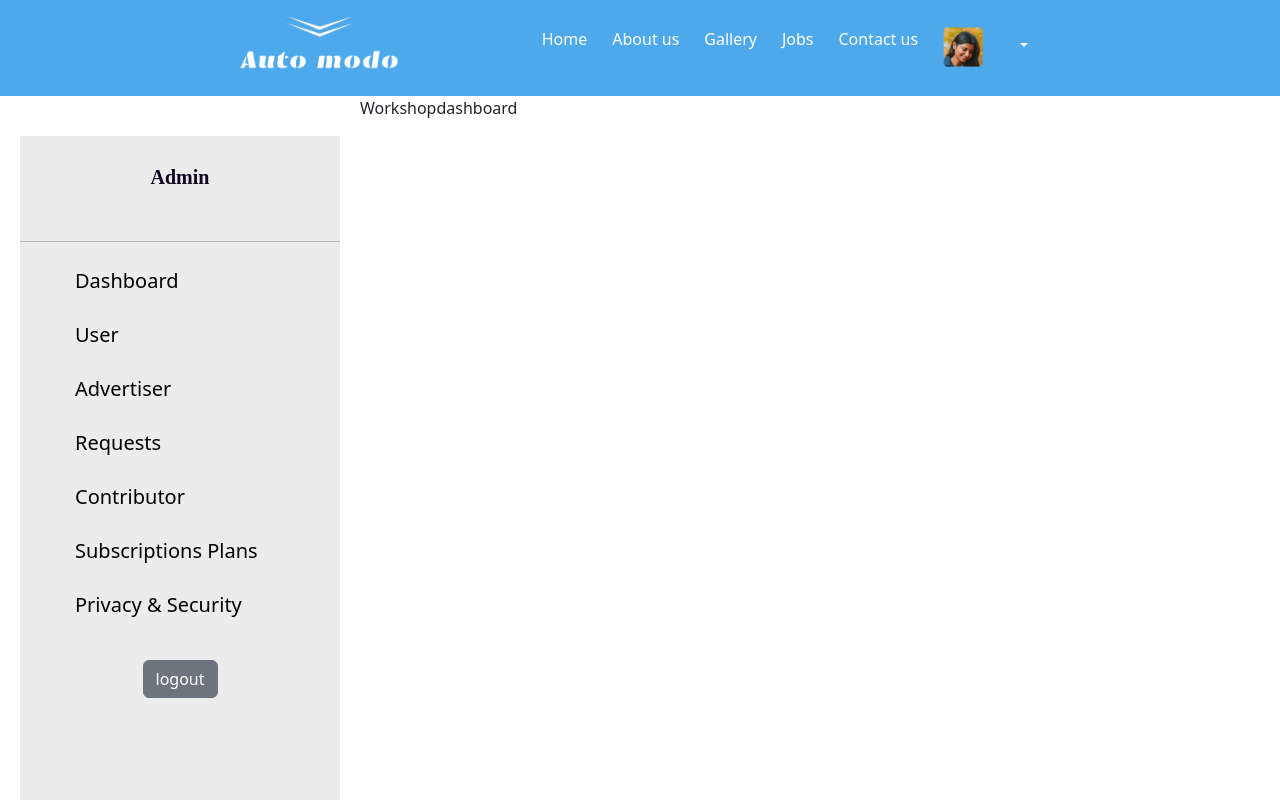
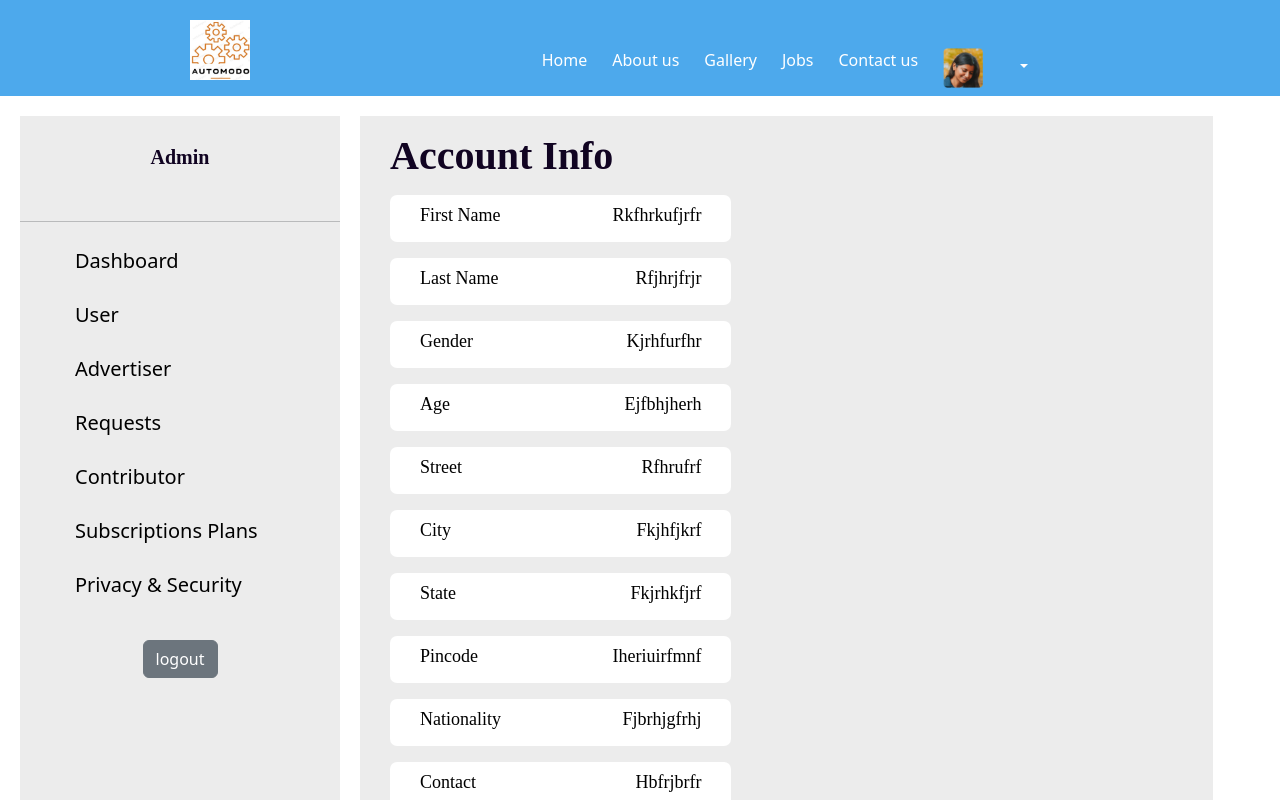
Before and after one commit to soumyasics/automodo_frontend, a React (Create React App) app: page /workshop-dashboard in a window 1280 px wide. Built offline with nearby package versions, Linux system fonts and the light colour scheme.

Commit message:
vinayak commit

```diff
--- a/src/App.js
+++ b/src/App.js
@@ -17,6 +17,7 @@ import AdminDashboard from './Components/Admin/AdminDashboard';
 
 import Workshopsidebar from './Components/Workshop/Adminsidebar';
 import Workshopmain from './Components/Workshop/Workshopmain';
+import Adminnav from './Components/Admin/Adminnav';
 
 
 
@@ -27,15 +28,24 @@ function App() {
       <Route path='/' element={[<Navbar/>,<MainAdmin/>,<Footer/>]}/>
       <Route path='/table-format' element={[<Navbar/>,<AdminTable/>,<Footer/>]}/>
       <Route path='/page-heading' element={[<Navbar/>,<Pageheading/>,<Footer/>]}/>
+
+      {/* user */}
       <Route path='/user-login' element={[<Navbar/>,<LoginUser/>,<Footer/>]}/>
+      <Route path='/user-signup' element={[<Navbar/>,<SignupUser/>,<Footer/>]}/>
+
+      {/* Mechanic */}
       <Route path='/mechanic-login' element={[<Navbar/>,<LoginMechanic/>,<Footer/>]}/>
+      <Route path='/mechanic-signup' element={[<Navbar/>,<SignupMechanic/>,<Footer/>]}/>
+
+      {/* Workshop */}
       <Route path='/workshop-login' element={[<Navbar/>,<LoginWorkshop/>,<Footer/>]}/>
-      <Route path='/user-signup' element={[<Navbar/>,<SignupUser/>,<Footer/>]}/>
-      <Route path='/mechanic-signup' element={[<Navbar/>,<SignupMechanic/>,<Footer/>]}/>
       <Route path='/workshop-signup' element={[<Navbar/>,<SignupWorkshop/>,<Footer/>]}/>
       <Route path='/workshop-sidebar' element={[<Navbar/>,<Workshopsidebar/>,<Footer/>]}/>
       <Route path='/workshop-dashboard' element={[<Navbar/>,<Workshopmain data="workshopdashboard"/>,<Footer/>]}/>
-      <Route path='/admin-dashboard' element={[<Navbar/>,<AdminDashboard/>,<Footer/>]}/>
+
+      {/* Admin */}
+      <Route path='/admin-dashboard' element={[<Adminnav/>,<AdminDashboard/>,<Footer/>]}/>
+      <Route path='/admin-nav' element={<Adminnav/>}/>
 
 
 
--- a/src/Components/Admin/AdminDashboard.css
+++ b/src/Components/Admin/AdminDashboard.css
@@ -1,4 +1,3 @@
-
 
 .sidebar-admin{
   border: 1px solid rgb(180, 179, 179);
@@ -59,72 +58,19 @@
   width: 9rem;
   height: 30px;
   color: white;
-  background-color:  #EE9F43;
-  border: 1px solid transparent;
-  border-radius: 1rem;
-  padding: 8px;
-  width: 100px;
-  height: 50px;
-  font-weight: bold;
-  margin-top: 3rem;
-  margin-left: 45%;
-  letter-spacing: .1rem;
+  font-weight: 100;
+  padding: 2px 4px 4px 2px;
+  border: transparent;
+  border-radius: 5px;
+  margin: auto;
+  margin-top: 1rem;
+  margin-bottom: 2rem;
 }
 
-.profU-edit:hover{
-  background-color:  #44949F;
-}
+.sidebar-dash-btn:hover{
+  background-color: #0a4a5e;
+ }
 
-.profU-edit:active {
-  transform: scale(0.98);
-  box-shadow: 3px 2px 22px 1px  #44949F;
-}
-
-
- */
- .admin_dashboard{
-  padding: 20px;
-}
-.admindashboard_h2{
-  font-size: 30px;
-  font-weight: bold;
-}
-.admin_dashboard_box{
-  width: 200px;
-  height: 150px;
-  background-color: rgb(218, 216, 216);
-  margin: 10px;
-  border-radius: 20px;
-  box-shadow: 2px 2px 4px 2px rgba(0, 0, 0, 0.2);
-}
-#count{
-  text-align: center;
-}
-.admindashboard_users{
-  padding-left: 10px;
-  width: 870px;
-  height: 60px;
-  background-color:rgb(218, 216, 216) ;
-  border-radius: 20px;
-
-}
-.admindashboard_users p{
-  padding: 20px;
-  font-size: 16px;
-  font-weight: 600;
-}
-.admindashboard_users_list{
-  margin-top: 20px;
-  padding-left: 10px;
-  width: 870px;
-  height: 60px;
-  background-color:rgb(218, 216, 216) ;
-  border-radius: 20px;
-
-}
-.admindashboard_users_list p{
-  padding: 20px;
-  font-size: 16px;
-  font-weight: 600;
-
-}
+ .sidebar-dash-btn:active{
+  background-color: #84bdcf;
+ }
--- /dev/null
+++ b/src/Components/Admin/Adminnav.js
@@ -0,0 +1,60 @@
+import React from 'react'
+// import './Navbar.css'
+import Navbar_logo from '../../Assets/footer_logo.png'
+import drop_pic from '../../Assets/droppic.png'
+import 'bootstrap/dist/css/bootstrap.min.css'
+import 'bootstrap/dist/js/bootstrap.bundle.min.js'
+import { Link } from 'react-router-dom'
+
+
+function Adminnav() {
+  return (
+    <div >
+    <nav className='nav-main'>
+      <div>
+        <img className='navbar-logo' src={Navbar_logo} alt='Navbar_logo'/>
+      </div>
+
+
+      <ul className='nav-position'>
+        {/* <div>
+          <li className='navbar-li'><Link className='nav-ahref'to='/'>Home</Link></li>
+        </div>
+        <div>
+          <li className='navbar-li'><Link className='nav-ahref'to='/'>About us</Link></li>
+        </div>
+        <div>
+          <li className='navbar-li'><Link className='nav-ahref'to='/'>Gallery</Link></li>
+        </div>
+        <div>
+          <li className='navbar-li'><Link className='nav-ahref'to='/'>Jobs</Link></li>
+        </div>
+        <div>
+          <li className='navbar-li'><Link className='nav-ahref' to='/'>Contact us</Link></li>
+        </div>
+        <div>
+          <img className='dropdown_pic'src={drop_pic} alt='dropdown_pic'/>
+        </div>
+        <div>
+        <div class="dropdown">
+          <button className="btn btn-secondary dropdown-toggle navdrop-btn" type="button" data-bs-toggle="dropdown" aria-expanded="false">
+
+          </button>
+          <ul class="dropdown-menu">
+            <li><a class="dropdown-item" href="#">a</a></li>
+            <li><a class="dropdown-item" href="#">b</a></li>
+            <li><a class="dropdown-item" href="#">c</a></li>
+          </ul>
+        </div>
+
+        </div> */}
+
+
+      </ul>
+    </nav>
+</div>
+
+  )
+}
+
+export default Adminnav
--- a/src/Components/Admin/MainAdmin.js
+++ b/src/Components/Admin/MainAdmin.js
@@ -20,6 +20,7 @@ import Img4 from '../../Assets/img4.png'
 import Img5 from '../../Assets/img5.png'
 import Img6 from '../../Assets/img6.png'
 import Img7 from '../../Assets/img7.png'
+import imghome from '../../Assets/homepic.png'
 
 import 'bootstrap/dist/css/bootstrap.min.css'
 import 'bootstrap/dist/js/bootstrap.bundle.min.js'
@@ -36,7 +37,7 @@ function MainAdmin() {
         </div>
       </div>
       <div>
-        <img className='main-img' src={mainImg}  alt='mainimage'/>
+        <img className='main-img' src={imghome}  alt='mainimage'/>
       </div>
       <div>
         <h2 className='main-category'>Popular Category</h2>
--- a/src/Components/Common/Navbar.js
+++ b/src/Components/Common/Navbar.js
@@ -4,6 +4,7 @@ import Navbar_logo from '../../Assets/footer_logo.png'
 import drop_pic from '../../Assets/droppic.png'
 import 'bootstrap/dist/css/bootstrap.min.css'
 import 'bootstrap/dist/js/bootstrap.bundle.min.js'
+import imglogo from "../../Assets/logo.png"
 import { Link } from 'react-router-dom'
 
 function Navbar() {
@@ -11,12 +12,12 @@ function Navbar() {
     <div >
         <nav className='nav-main'>
           <div>
-            <img className='navbar-logo' src={Navbar_logo} alt='Navbar_logo'/>
+            <img className='' src={imglogo} alt='' width="60px" height="60px" style={{marginLeft:"190px",marginTop:"20px",}}/>
           </div>
 
 
           <ul className='nav-position'>
-            <div>
+              <div>
               <li className='navbar-li'><Link className='nav-ahref'to='/'>Home</Link></li>
             </div>
             <div>
--- a/src/Components/User/SignupUser.js
+++ b/src/Components/User/SignupUser.js
@@ -3,6 +3,7 @@ import './signupUser.css'
 import Signin_image from '../../Assets/signin_image.png'
 import signUp_logo from'../../Assets/signUpbtnlogo.png'
 import axiosInstance from '../../Baseurl'
+import { useNavigate } from 'react-router-dom'
 
 function SignupUser() {
 
@@ -67,7 +68,7 @@ setErrors(prevErrors => ({
    }
    return true;
    }
-
+   const navigate=useNavigate()
 
   let signup=(a)=>{
     a.preventDefault()
@@ -80,6 +81,7 @@ setErrors(prevErrors => ({
             console.log(res)
             if(res.status==200){
                 alert('succesfully registered')
+                navigate("/user-login")
                }
                else{
                 alert('failed')
--- a/src/Components/Workshop/Adminsidebar.js
+++ b/src/Components/Workshop/Adminsidebar.js
@@ -5,7 +5,7 @@ import {Link} from "react-router-dom"
 
 function Adminsidebar() {
   return (
-    <div className='col-3' style={{margin:"20px"}}>
+    <div className='col-3' style={{marginLeft:"20px"}}>
     <div className="admin_profile_sidebar">
 {/* <div className="reader_profile_sidebar_img mt-5">
 <Link to=''><img src={""} alt="profile_picture" /></Link>
--- a/src/Components/Workshop/Workshopdashboard.css
+++ b/src/Components/Workshop/Workshopdashboard.css
@@ -0,0 +1,72 @@
+.reader_profile_account_info {
+    /* width: 70%; */
+    min-height: 790px;
+    background-color: rgba(217, 217, 217, 0.49);
+    /* margin-left: 35%; */
+    margin: 20px 0;
+    display: flex;
+  flex-direction: column;
+  justify-content: space-between;
+  }
+
+  /* .reader_profile_account_info_details{
+      display: flex;
+      justify-content: space-between;
+
+  } */
+
+  .reader_profile_account_info_fulldetails{
+      margin-top: 1rem;
+  }
+
+  .reader_profile_account_info_fulldetails p {
+    color: #110422;
+
+    font-family: Poppins;
+    font-size: 40px;
+    font-style: normal;
+    font-weight: 700;
+    line-height: normal;
+    text-transform: capitalize;
+    padding-left: 30px;
+  }
+
+  .reader_profile_account_info_fulldetails_box{
+      display: flex;
+      background-color: #FFF;
+      justify-content:space-between;
+      padding-top: 10px;
+      width: 70%;
+      /* margin: auto; */
+      margin-left: 30px;
+      border-radius: 7px;
+      min-height: 40px;
+  }
+  .reader_profile_account_info_fulldetails_box p{
+      color: #000;
+
+  font-family: Poppins;
+  font-size: 18px;
+  font-style: normal;
+  font-weight: 400;
+  line-height: normal;
+  text-transform: capitalize;
+  padding: 0 30px;
+  }
+
+  .reader_profile_account_info_editbtn{
+      text-align: center;
+      margin-right: 80px;
+  }
+
+  .reader_profile_account_info_editbtn button{
+      padding: 7px 15px;
+      text-align: center;
+      background-color: black;
+  }
+
+  .reader_profile_account_info_image img {
+      margin-top: 10rem;
+
+      float: right;
+    }
--- a/src/Components/Workshop/Workshopdashboard.js
+++ b/src/Components/Workshop/Workshopdashboard.js
@@ -1,9 +1,81 @@
-import React from 'react'
+import React from "react";
+import { Link } from "react-router-dom";
+import "./Workshopdashboard.css"
 
 function Workshopdashboard() {
   return (
-    <div>Workshopdashboard</div>
-  )
+    <div className="col-8" style={{ marginLeft: "20px" }}>
+      <div className="reader_profile_account_info">
+        <div className="reader_profile_account_info_details row">
+          <div className="col-7  reader_profile_account_info_fulldetails ">
+            <p>Account Info</p>
+            <div className="reader_profile_account_info_fulldetails_box mb-3">
+              <p>First Name</p>
+              <p>rkfhrkufjrfr</p>
+            </div>
+            <div className="reader_profile_account_info_fulldetails_box mb-3">
+              <p>Last Name</p>
+              <p>rfjhrjfrjr</p>
+            </div>
+            <div className="reader_profile_account_info_fulldetails_box mb-3">
+              <p>Gender</p>
+              <p>kjrhfurfhr</p>
+            </div>
+            <div className="reader_profile_account_info_fulldetails_box mb-3">
+              <p>Age</p>
+              <p>ejfbhjherh</p>
+            </div>
+            <div className="reader_profile_account_info_fulldetails_box mb-3">
+              <p>Street</p>
+              <p>rfhrufrf</p>
+            </div>
+            <div className="reader_profile_account_info_fulldetails_box mb-3">
+              <p>City</p>
+              <p>fkjhfjkrf</p>
+            </div>
+            <div className="reader_profile_account_info_fulldetails_box mb-3">
+              <p>State</p>
+              <p>fkjrhkfjrf</p>
+            </div>
+            <div className="reader_profile_account_info_fulldetails_box mb-3">
+              <p>Pincode</p>
+              <p>iheriuirfmnf</p>
+            </div>
+            <div className="reader_profile_account_info_fulldetails_box mb-3">
+              <p>Nationality</p>
+              <p>fjbrhjgfrhj</p>
+            </div>
+            <div className="reader_profile_account_info_fulldetails_box mb-3">
+              <p>Contact</p>
+              <p>hbfrjbrfr</p>
+            </div>
+
+            <div className="reader_profile_account_info_fulldetails_box mb-3">
+              <p>Email</p>
+              <p
+                style={{
+                  overflow: "hidden",
+                  maxWidth: "100%",
+                  wordBreak: "break-all",
+                }}
+              >
+                frbfrhjr
+              </p>
+            </div>
+
+            <div className="reader_profile_account_info_editbtn ">
+              <Link to="">
+                <button className="btn btn-primary">Edit Profile</button>
+              </Link>
+            </div>
+          </div>
+          <div className="col-5 reader_profile_account_info_image">
+            <img src={""} />
+          </div>
+        </div>
+      </div>
+    </div>
+  );
 }
 
-export default Workshopdashboard
+export default Workshopdashboard;
```
Also changed, not shown: src/Assets/homepic.png (added), src/Assets/logo.png (added).
